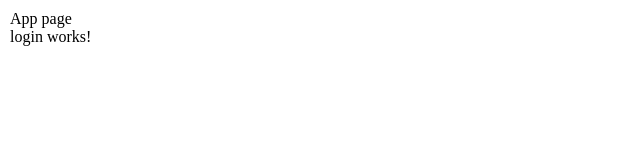
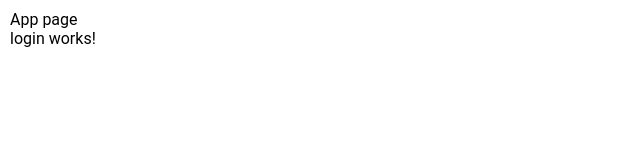
Before and after one commit to Al1erEgo/docusketch-angular-news, an Angular app: page /login in a window 1280 px wide. Shown: the top 160 px of the page, without its empty margins (0-640 px from the left). Built offline with nearby package versions, Linux system fonts and the light colour scheme.

Commit message:
feat: add Roboto font as global

```diff
--- a/src/styles.scss
+++ b/src/styles.scss
@@ -4,6 +4,7 @@
   margin: 0;
   padding: 0;
   box-sizing: border-box;
+  font-family: Roboto, sans-serif;
 }
 
 html {
```
